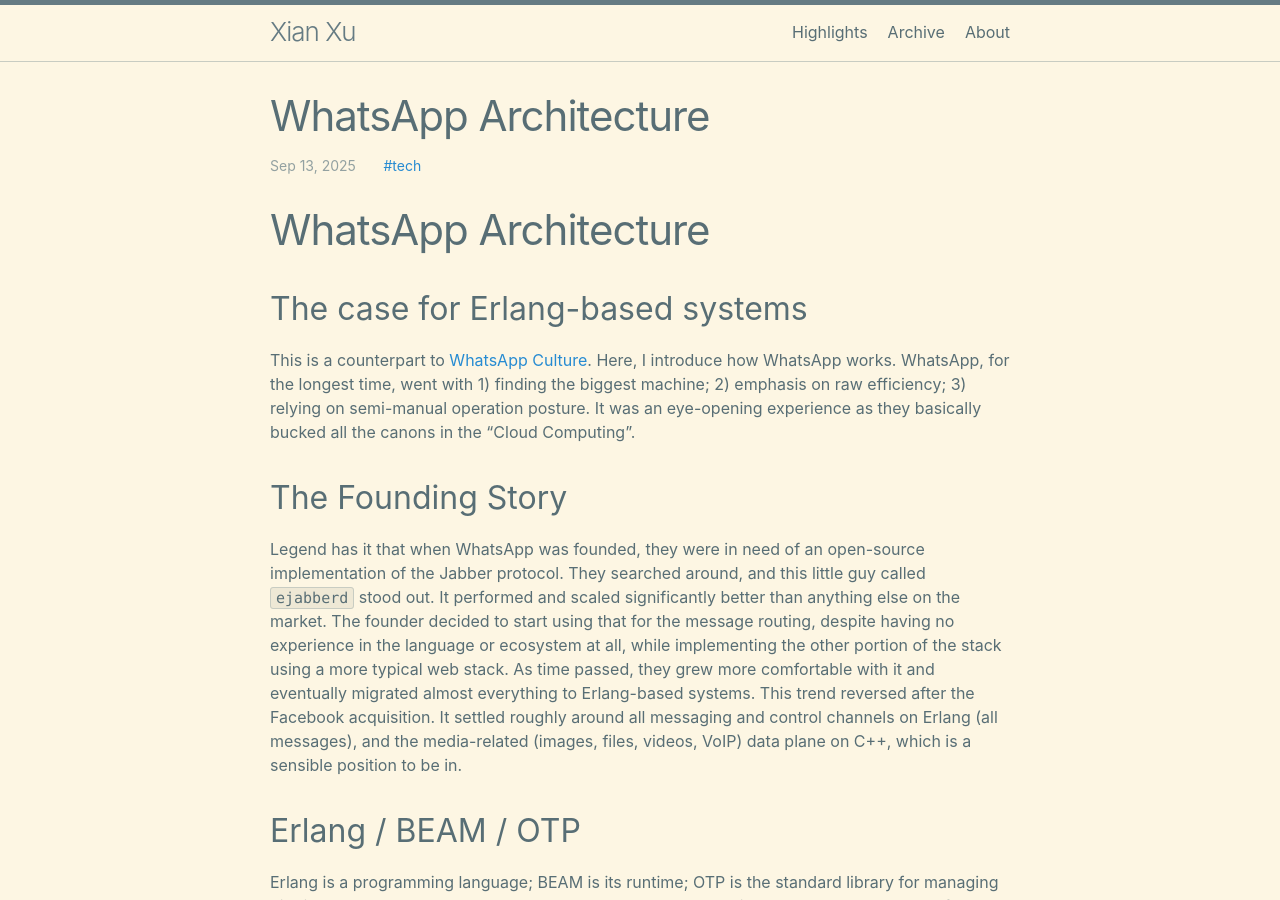
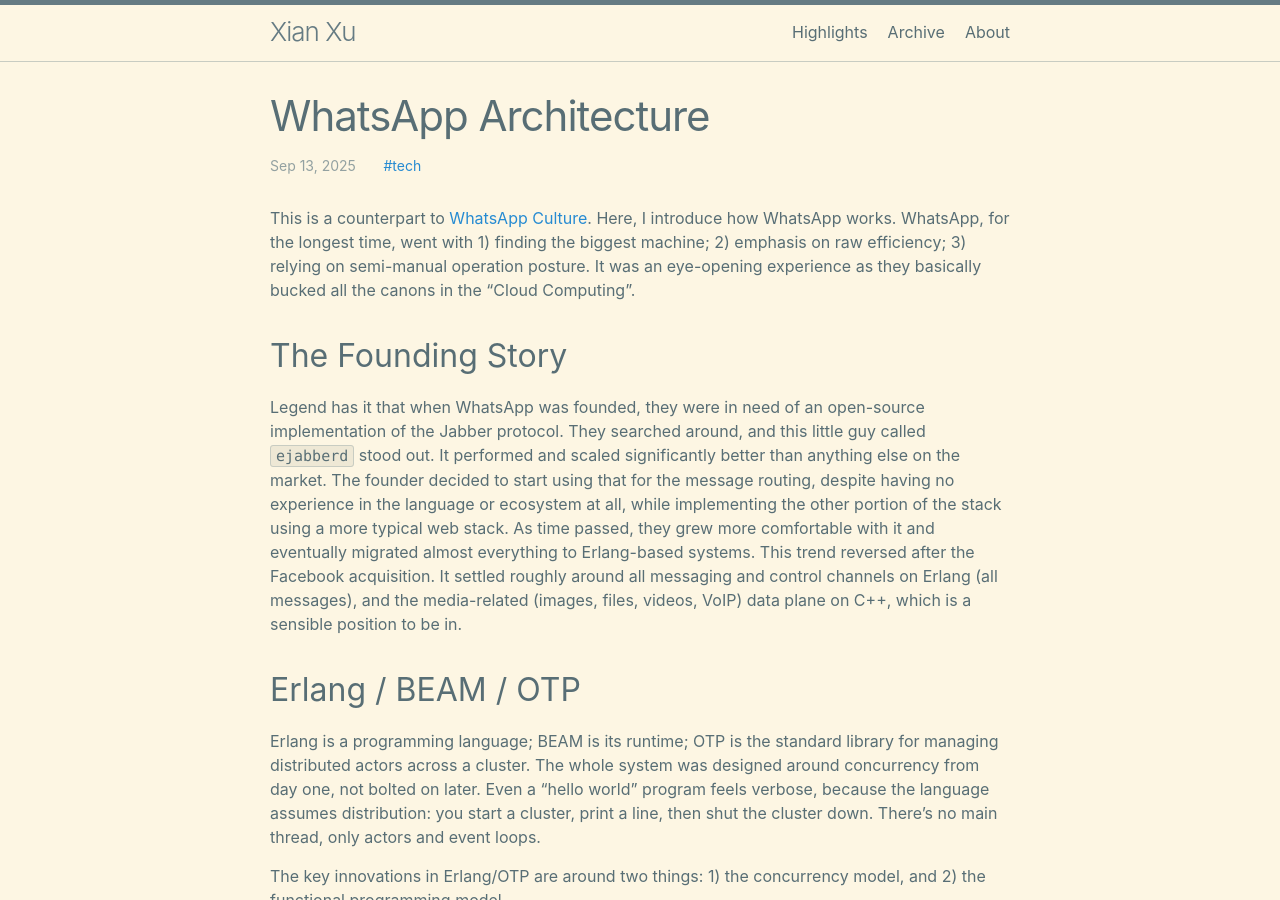
Before and after one commit to xianxu/xianxu.github.io, a Jekyll site: the page built from _posts/2025-09-13-whatsapp-architecture.markdown, in a window 1280 px wide and 900 px high. Built offline with Jekyll 4.4.1, drawn with Linux system fonts in a browser that asks for light colours; comment, search, counter and statistics services are not loaded.

Commit message:
Sync latest _posts from remote land

```diff
--- a/_posts/2025-09-13-whatsapp-architecture.markdown
+++ b/_posts/2025-09-13-whatsapp-architecture.markdown
@@ -5,10 +5,6 @@
 tags: tech
 comments: true
 ---
-
-# WhatsApp Architecture
-
-## The case for Erlang-based systems
 
 This is a counterpart to [WhatsApp Culture](https://xianxu.github.io/2025/04/18/culture-wa.html). Here, I introduce how WhatsApp works. WhatsApp, for the longest time, went with 1\) finding the biggest machine; 2\) emphasis on raw efficiency; 3\) relying on semi-manual operation posture. It was an eye-opening experience as they basically bucked all the canons in the “Cloud Computing”.
 
```
